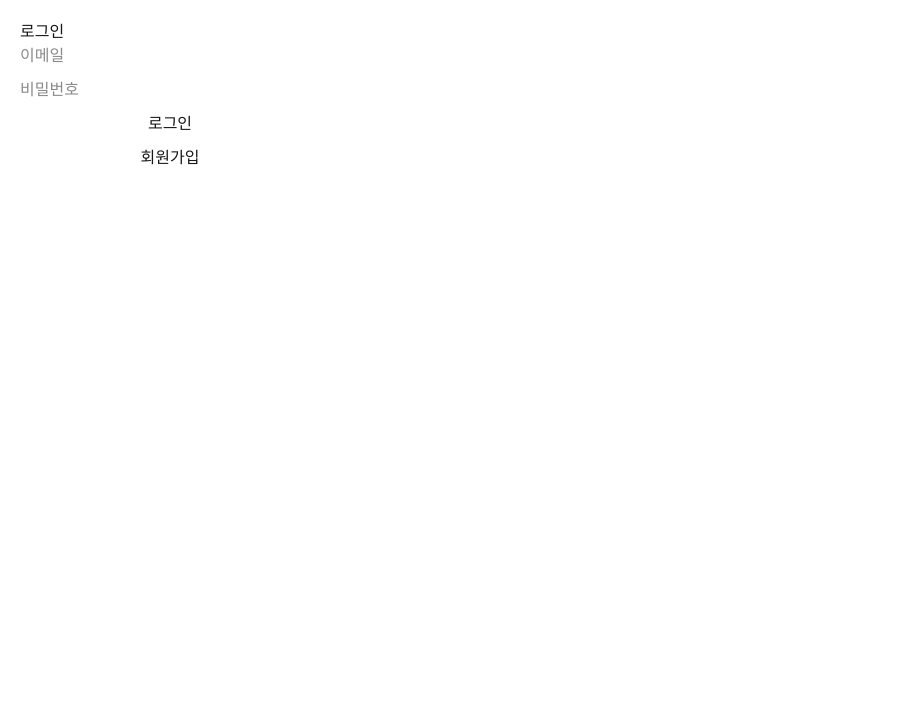
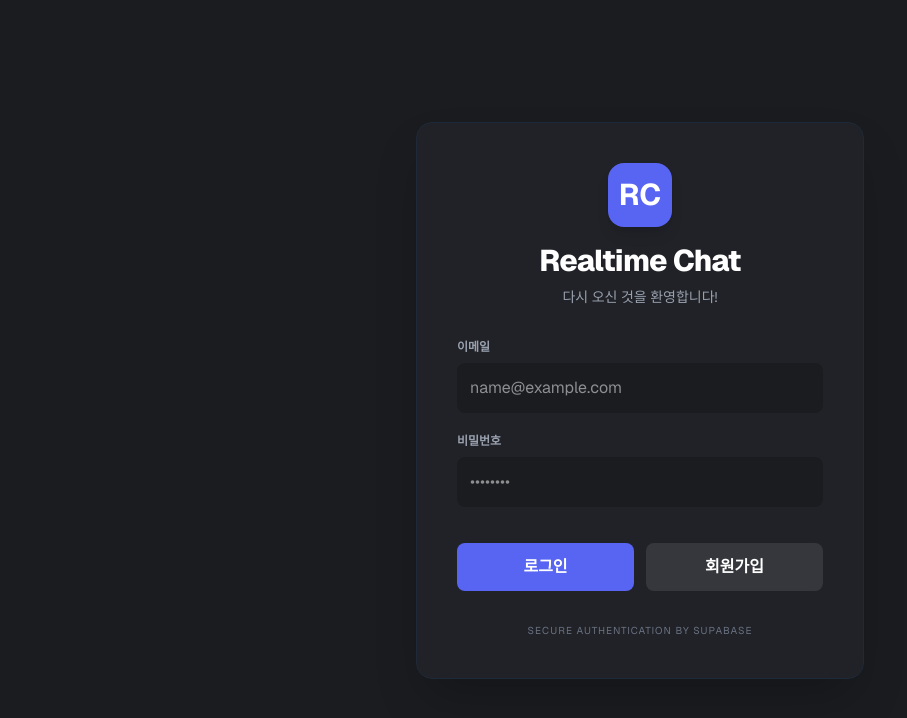
Before and after one commit to Jamminandnood/dltmdrl-, a Next.js app: page / in a window 1280 px wide. Shown: the top 718 px of the page, without its empty margins (0-907 px from the left). Built offline with nearby package versions, Linux system fonts and the light colour scheme; no server answers.

Commit message:
진짜 디자인 복구

```diff
--- a/app/page.tsx
+++ b/app/page.tsx
@@ -1,4 +1,5 @@
 'use client';
+
 import { useState } from 'react';
 import { supabase } from '@/lib/supabase';
 import { useRouter } from 'next/navigation';
@@ -6,33 +7,102 @@ import { useRouter } from 'next/navigation';
 export default function LoginPage() {
   const [email, setEmail] = useState('');
   const [password, setPassword] = useState('');
+  const [loading, setLoading] = useState(false);
   const router = useRouter();
 
-  const handleLogin = async (e: any) => {
+  // 로그인 함수
+  const handleLogin = async (e: React.FormEvent) => {
     e.preventDefault();
+    if (!email || !password) return alert('이메일과 비밀번호를 입력해주세요.');
+    setLoading(true);
+
     const { data, error } = await supabase.auth.signInWithPassword({ email, password });
-    if (error) alert(error.message);
-    else router.push('/chat');
+
+    if (error) {
+      alert("로그인 실패: " + error.message);
+    } else {
+      router.push('/chat');
+    }
+    setLoading(false);
   };
 
-  const handleSignUp = async (e: any) => {
+  // 회원가입 함수 (중복 방지 로직 포함)
+  const handleSignUp = async (e: React.FormEvent) => {
     e.preventDefault();
-    const { data, error } = await supabase.auth.signUp({ email, password });
+    if (!email || !password) return alert('이메일과 비밀번호를 입력해주세요.');
+    setLoading(true);
+
+    const { data, error } = await supabase.auth.signUp({
+      email,
+      password,
+    });
+
     if (error) {
-      if (error.message.includes("already registered")) alert("이미 가입된 이메일입니다.");
-      else alert(error.message);
-    } else alert("가입 완료!");
+      if (error.message.includes("already registered") || error.status === 422) {
+        alert("이미 가입된 이메일입니다. 로그인을 해주세요!");
+      } else {
+        alert("가입 중 에러: " + error.message);
+      }
+    } else {
+      alert("회원가입 성공! 이제 로그인을 해보세요.");
+    }
+    setLoading(false);
   };
 
   return (
-    <div style={{ padding: '20px' }}>
-      <h1>로그인</h1>
-      <form style={{ display: 'flex', flexDirection: 'column', gap: '10px', maxWidth: '300px' }}>
-        <input type="email" placeholder="이메일" onChange={e => setEmail(e.target.value)} />
-        <input type="password" placeholder="비밀번호" onChange={e => setPassword(e.target.value)} />
-        <button onClick={handleLogin}>로그인</button>
-        <button onClick={handleSignUp}>회원가입</button>
-      </form>
+    <div className="flex min-h-screen items-center justify-center bg-[#1a1c20] p-4 font-sans">
+      <div className="w-full max-w-md rounded-2xl bg-[#202227] p-10 shadow-2xl border border-gray-800">
+        <div className="flex flex-col items-center mb-8">
+          <div className="w-16 h-16 bg-[#5865f2] rounded-2xl flex items-center justify-center font-bold text-3xl text-white mb-4 shadow-lg">RC</div>
+          <h1 className="text-3xl font-extrabold text-white tracking-tight">Realtime Chat</h1>
+          <p className="text-gray-400 mt-2 text-sm">다시 오신 것을 환영합니다!</p>
+        </div>
+
+        <form className="space-y-5">
+          <div>
+            <label className="block text-xs font-bold text-gray-400 uppercase mb-2">이메일</label>
+            <input
+              type="email"
+              className="w-full rounded-lg bg-[#1a1c20] border border-transparent p-3 text-white outline-none focus:border-[#5865f2] transition"
+              value={email}
+              onChange={(e) => setEmail(e.target.value)}
+              placeholder="name@example.com"
+            />
+          </div>
+
+          <div>
+            <label className="block text-xs font-bold text-gray-400 uppercase mb-2">비밀번호</label>
+            <input
+              type="password"
+              className="w-full rounded-lg bg-[#1a1c20] border border-transparent p-3 text-white outline-none focus:border-[#5865f2] transition"
+              value={password}
+              onChange={(e) => setPassword(e.target.value)}
+              placeholder="••••••••"
+            />
+          </div>
+
+          <div className="flex gap-3 pt-4">
+            <button
+              onClick={handleLogin}
+              disabled={loading}
+              className="flex-1 rounded-lg bg-[#5865f2] py-3 font-bold text-white transition hover:bg-[#4752c4] active:scale-95 disabled:bg-gray-600"
+            >
+              {loading ? '연결 중...' : '로그인'}
+            </button>
+            <button
+              onClick={handleSignUp}
+              disabled={loading}
+              className="flex-1 rounded-lg bg-[#36373d] py-3 font-bold text-white transition hover:bg-[#404249] active:scale-95 disabled:bg-gray-600"
+            >
+              회원가입
+            </button>
+          </div>
+        </form>
+
+        <p className="mt-8 text-center text-[10px] text-gray-500 uppercase tracking-widest">
+          Secure Authentication by Supabase
+        </p>
+      </div>
     </div>
   );
 }
```
